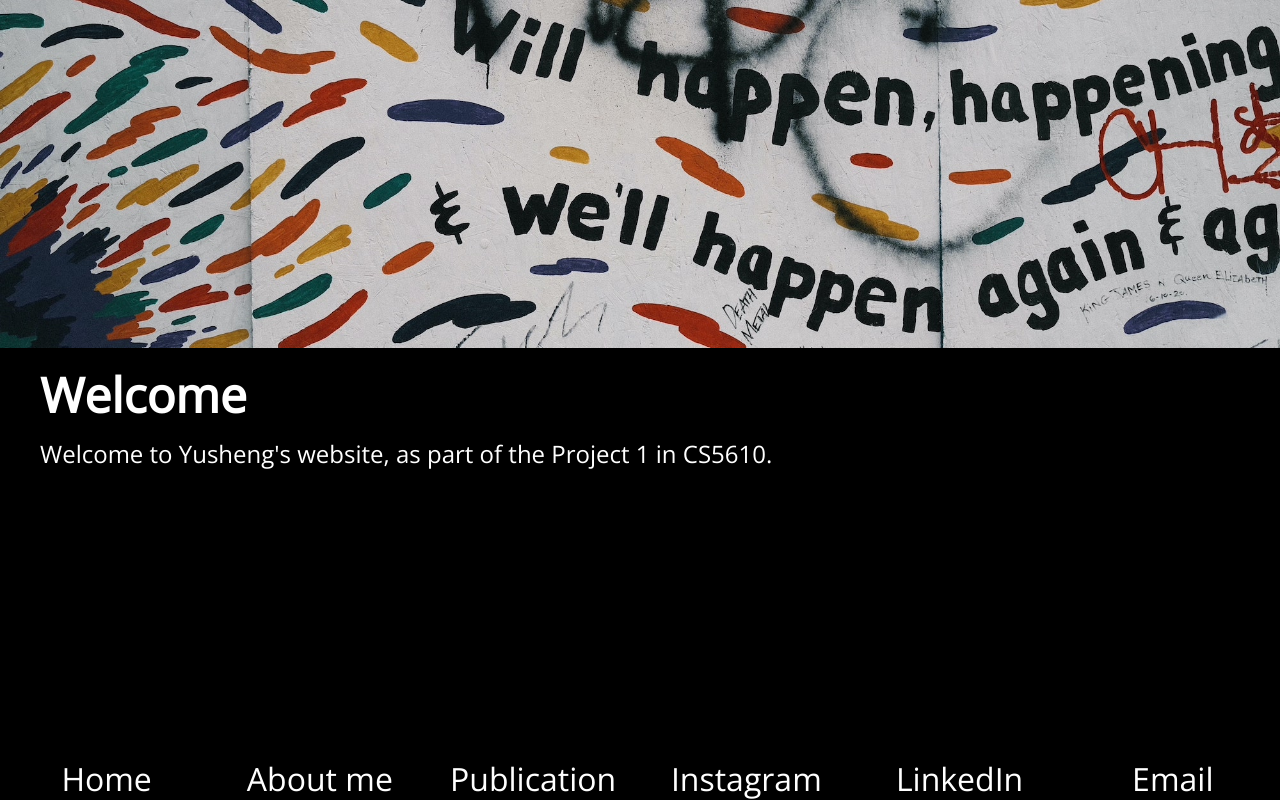
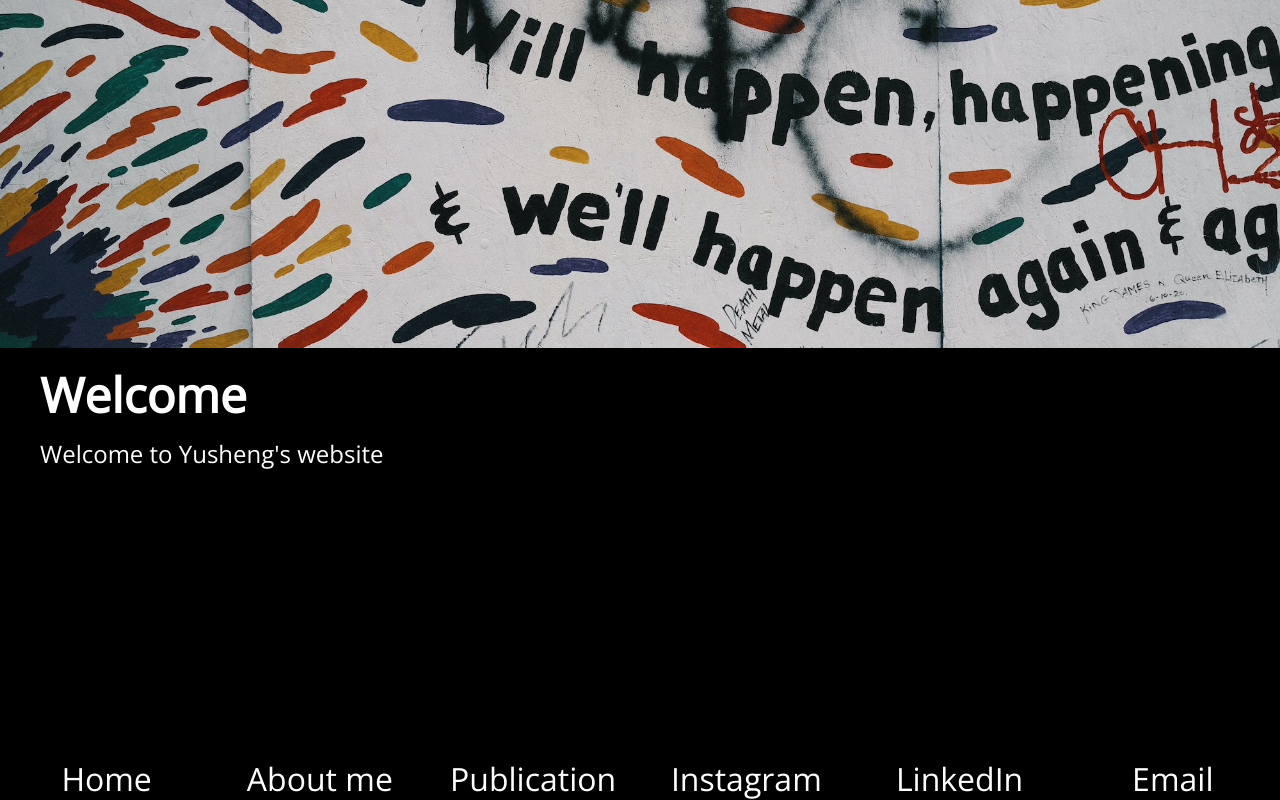
Before and after one commit to linusguo/PersonalWebsite, a website: page index.html in a window 1280 px wide. Drawn offline with nearby package versions, Linux system fonts and the light colour scheme.

Commit message:
Updated index.html

```diff
--- a/index.html
+++ b/index.html
@@ -36,7 +36,7 @@
       <!-- The short intro section -->
       <div class="intro_div">
         <p id="content">
-          Welcome to Yusheng's website, as part of the Project 1 in CS5610.
+          Welcome to Yusheng's website
         </p>
       </div>
     </div>
```
